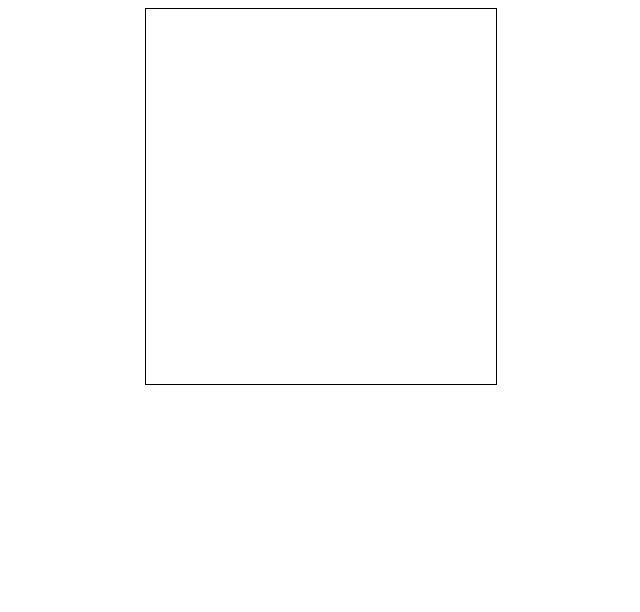
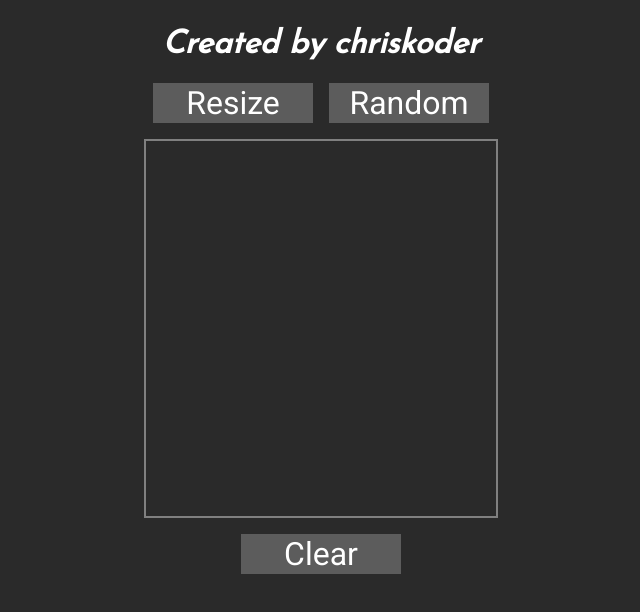
Before and after one commit to chriskoder/etch_a_sketch, a plain HTML site: page index.html in a window 1280 px wide. Shown: the whole page, without its empty margins (319-959 px from the left). Drawn offline with Linux system fonts and the light colour scheme.

Commit message:
Added buttons, made the default design

```diff
--- a/index.html
+++ b/index.html
@@ -4,11 +4,24 @@
     <meta charset="UTF-8">
     <meta name="viewport" content="width=device-width, initial-scale=1.0">
     <meta http-equiv="X-UA-Compatible" content="ie=edge">
+    <link rel="stylesheet" href="style.css">
+    <link href="https://fonts.googleapis.com/css?family=Josefin+Sans&display=swap" rel="stylesheet">
+    <link href="https://fonts.googleapis.com/css?family=Roboto&display=swap" rel="stylesheet">
     <title>Etch-a-sketch</title>
 </head>
 <body>
     <div class='main-container'>
+        <div class="header">
+            <h1>Created by chriskoder</h1>
+        </div>
+        <div class="buttons">
+            <button class="button1">Resize</button>
+            <button class="button2">Random</button>
+        </div>
         <div class="container"></div>
+        <div class='button-under'>
+            <button class="button3">Clear</button>
+        </div>
     </div>
     <script src="script.js"></script>
 </body>
--- a/script.js
+++ b/script.js
@@ -1,18 +1,37 @@
 const container = document.querySelector('.container');
 const mainContainer = document.querySelector('.main-container');
-const boxWidth = 400;
+const resizeButton = document.querySelector('.button1');
+const randomButton = document.querySelector('.button2');
+const clearButton = document.querySelector('.button3');
+const boxWidth = 400; //the width of the drawing area is 400px
+let randomBrush;
+let size, nsize;
+let init = (function() {
+    randomBrush = false;
+    const defSize = 16;
+    nsize = defSize;
     mainContainer.style.display = 'grid';
     mainContainer.style.gridTemplateColumns = '1fr 1fr 1fr';
     container.style.gridColumnStart = '2';
+    container.style.gridRowStart = '3';
     container.style.display = 'grid';
     container.style.gridTemplateRows = 'auto';
     container.style.width = '350px';
-container.style.border = '1px solid black';
+    container.style.border = '2px solid gray';
     container.style.justifySelf = 'center';
-draw(16);
-
+    randomButton.addEventListener('click', function() {
+        if (randomBrush === false) {
+            randomBrush = true;
+        } else {
+            randomBrush = false;
+        }
+    });
+    resizeButton.addEventListener('click', resize);
+    clearButton.addEventListener('click', clear);
+    draw(defSize);
+})();
 function draw(n) {
-    let size = n;
+    size = n;
     container.style.gridTemplateColumns = 'repeat(' + size + ', 1fr)';
     container.style.gridAutoColumns = boxWidth/size + 'px';
     container.style.gridAutoRows = boxWidth/size + 'px';
@@ -20,10 +39,37 @@ function draw(n) {
         let element = document.createElement('div');
         element.textContent = '';
         element.onmouseenter = function() {
-            console.log('over');
-            element.style.background = 'black';
+            if (!element.classList.contains('colored')) {
+                if (randomBrush) {
+                    element.style.background = randomColor();
+                } else {
+                    element.style.background = 'white';
+                }
+                element.classList.add('colored');
+            }
         };
-
         container.appendChild(element);
     }
 }
+function randomColor() {
+    let r, g, b;
+    r = Math.floor(Math.random() * 255);
+    g = Math.floor(Math.random() * 255);
+    b = Math.floor(Math.random() * 255);
+    str = 'rgb(' + r + ', ' + g + ', ' + b + ')'
+    return str;
+}
+function resize() {
+    container.innerHTML = '';
+    nsize = prompt('What should be the new size of the drawing are? (E.g type "32" for 32x32)')
+    if (nsize > 0 && nsize < 129) {
+        draw(nsize);
+    } else {
+        alert('Please enter a num between 0 and 128');
+        resize();
+    }
+}
+function clear() {
+    container.innerHTML = '';
+    draw(nsize)
+}
--- a/style.css
+++ b/style.css
@@ -0,0 +1,43 @@
+body {
+    background-color: #2a2a2a;
+}
+.buttons {
+    padding-bottom: 1em;
+    grid-row-start: 2;
+    grid-column-start: 2;
+    display: grid;
+    grid-template-columns: 1fr 1fr;
+    grid-gap: 1em;
+    text-align: center;
+}
+.button-under {
+    padding-top: 1em;
+    grid-row-start: 4;
+    grid-column-start: 2;
+    text-align: center;
+}
+.button1, .button2, .button3 {
+    width: 160px;
+    color: white;
+    cursor: pointer;
+    border: none;
+    outline: none;
+    font-family: 'Roboto', 'sans-serif';
+    background: #5c5c5c;
+    font-size: 2em;
+    justify-self: center;
+}
+.button1 {
+    justify-self: end;
+}
+.button2 {
+    justify-self: start;
+}
+
+.header {
+    font-family: 'Josefin Sans', sans-serif;
+    text-align: center;
+    grid-column-start: 2;
+    color: white;
+    font-style: italic;
+}
```
Lines whose indentation alone changed are shown as unchanged.
